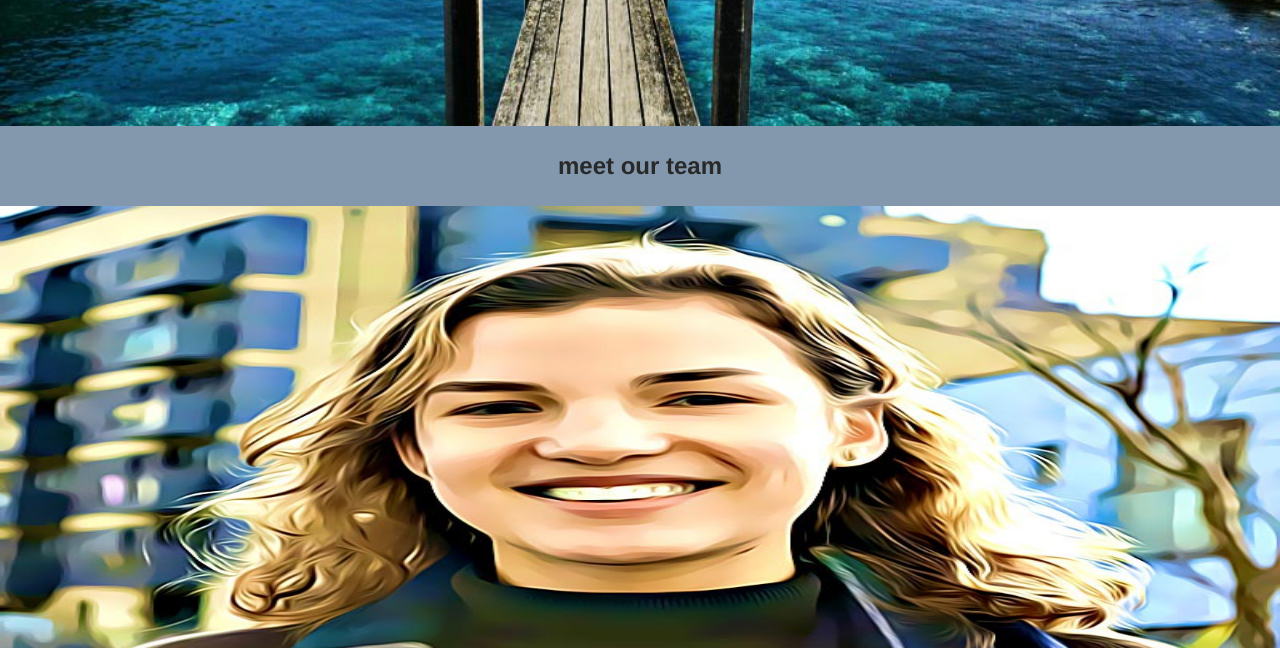
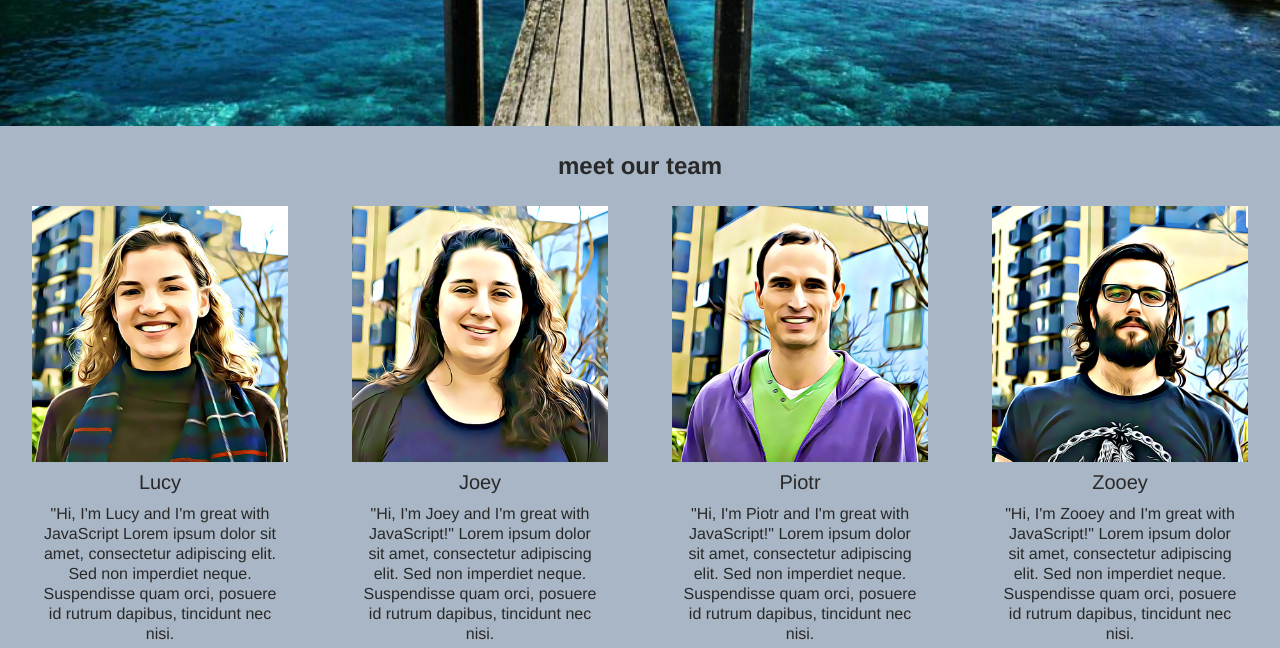
Before and after one commit to FAC10/week1-jzlp, a website: page index.html in a window 1280 px wide. Shown: the part 770-1418 px from the top of the page. Drawn offline with Linux system fonts and the light colour scheme.

Commit message:
Add responsive styling on profiles
Relates to #28

```diff
--- a/public/assets/css/styles.css
+++ b/public/assets/css/styles.css
@@ -20,7 +20,7 @@ body {
   color: #292929;
 }
 
-article {
+.about {
   height: 100vh;
 }
 
@@ -53,8 +53,21 @@ footer {
 }
 
 .team {
-  background-color: #8398ad;
-  height: 410vh;
+  background-color: rgba(131, 152, 173, 0.7);
+  display: flex;
+  flex-direction: column;
+  /*flex-wrap: wrap;*/
+  /*height: 410vh;*/
+}
+
+@media screen and (min-width: 400px) {
+  .team {
+    flex-direction: row;
+    flex-wrap: wrap;
+    justify-content: space-around;
+  }
+
+
 }
 
 .contact {
@@ -77,13 +90,21 @@ footer {
 }
 
 .profile {
-  height: 100vh;
+  /*height: 100vh;*/
   margin: 0;
+  /*width: 20%;*/
+  /*flex: 1;*/
+}
+
+@media screen and (min-width: 400px) {
+  .profile {
+    width: 20%;
+  }
 }
 
 .profile__avatar {
   margin: 0 auto;
-  max-height: 75vh;
+  /*max-height: 75vh;*/
   width: 100%;
 }
 
@@ -126,6 +147,7 @@ footer {
   display: flex;
   justify-content: center;
   align-items: center;
+  width: 100%;
 }
 
 /* In media query .team__header height:10vh;, .profile height:90vh;
```
Also changed, not shown: index.html (+4 -4 lines).
